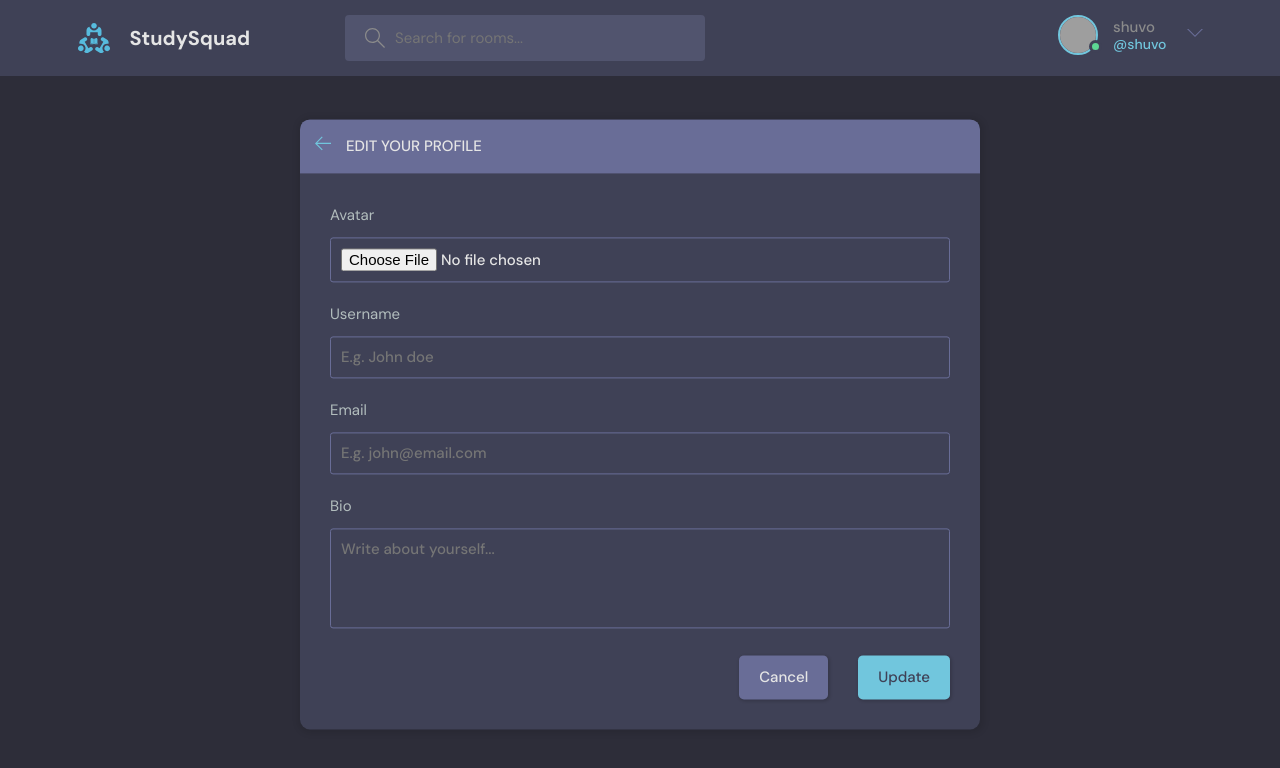
After one commit to MohammadShuvoAli/StudySquad, a Django app: page /update-user/ in a window 1280 px wide. The commit adds this page. Shown: the top 768 px of the page. Run offline with Django 4.2, Linux system fonts and the light colour scheme; a user stored in the database is signed in; grey boxes are pictures that could not be loaded.

Commit message:
user update creation

```diff
--- a/base/templates/base/profile.html
+++ b/base/templates/base/profile.html
@@ -18,7 +18,9 @@
           <div class="profile__info">
             <h3> {{user.username}} </h3>
             <p>@{{user.username}}</p>
-            <a href="edit-user.html" class="btn btn--main btn--pill">Edit Profile</a>
+            {% if request.user == user %}
+            <a href="{% url 'update-user' %}" class="btn btn--main btn--pill">Edit Profile</a>
+            {% endif %}
           </div>
           <div class="profile__about">
             <h3>About</h3>
--- /dev/null
+++ b/base/templates/base/update-user.html
@@ -0,0 +1,53 @@
+{% extends 'main.html' %}
+
+{% block content %}
+    <main class="update-account layout">
+        <div class="container">
+            <div class="layout__box">
+                <div class="layout__boxHeader">
+                    <div class="layout__boxTitle">
+                        <a href="profile.html">
+                            <svg version="1.1" xmlns="http://www.w3.org/2000/svg" width="32" height="32"
+                                viewBox="0 0 32 32">
+                                <title>arrow-left</title>
+                                <path
+                                    d="M13.723 2.286l-13.723 13.714 13.719 13.714 1.616-1.611-10.96-10.96h27.625v-2.286h-27.625l10.965-10.965-1.616-1.607z">
+                                </path>
+                            </svg>
+                        </a>
+                        <h3>Edit your profile</h3>
+                    </div>
+                </div>
+                <div class="layout__body">
+                    <form class="form" action="#">
+                        <div class="form__group">
+                            <label for="profile_pic">Avatar</label>
+                            <input id="profile_pic" name="profile_pic" type="file" />
+                        </div>
+
+              <div class="form__group">
+                <label for="username">Username</label>
+                <input id="username" name="username" type="text" placeholder="E.g. John doe" />
+              </div>
+
+              <div class="form__group">
+                <label for="email">Email</label>
+                <input id="email" name="email" type="text" placeholder="E.g. john@email.com" />
+              </div>
+
+                        <div class="form__group">
+                            <label for="user_bio">Bio</label>
+                            <textarea name="user_bio" id="user_bio" placeholder="Write about yourself..."></textarea>
+                        </div>
+                        <div class="form__action">
+                            <a class="btn btn--dark" href="index.html">Cancel</a>
+                            <button class="btn btn--main" type="submit">Update</button>
+                        </div>
+                    </form>
+                </div>
+            </div>
+        </div>
+      </div>
+    </main>
+
+{% endblock content %}
--- a/base/urls.py
+++ b/base/urls.py
@@ -14,4 +14,6 @@ urlpatterns = [
     path('update-room/<str:pk>/', views.updateRoom, name="update-room"),
     path('delete-room/<str:pk>/', views.deleteRoom, name="delete-room"),
     path('delete-message/<str:pk>/', views.deleteMessage, name="delete-message"),
+
+    path('update-user/', views.updateUser, name="update-user"),
 ]
--- a/base/views.py
+++ b/base/views.py
@@ -159,3 +159,7 @@ def deleteMessage(request, pk):
         message.delete()
         return redirect('home')
     return render(request, 'base/delete.html', {'obj':message})
+
+@login_required(login_url='login')
+def updateUser(request):
+    return render(request, 'base/update-user.html')
--- a/templates/navbar.html
+++ b/templates/navbar.html
@@ -48,7 +48,7 @@
         {% endif %}
 
         <div class="dropdown-menu">
-          <a href="settings.html" class="dropdown-link"
+          <a href="{% url 'update-user' %}" class="dropdown-link"
             ><svg version="1.1" xmlns="http://www.w3.org/2000/svg" width="32" height="32" viewBox="0 0 32 32">
               <title>tools</title>
               <path
```
Also changed, not shown: base/templates/base/home.html (+14 -4 lines), db.sqlite3.
